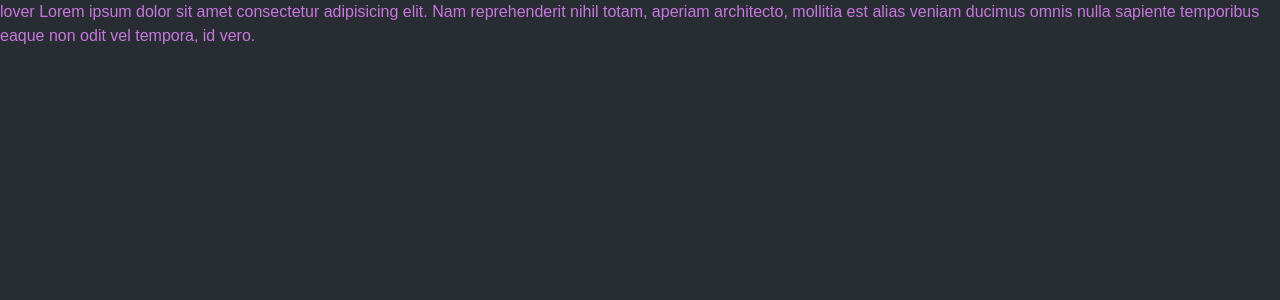
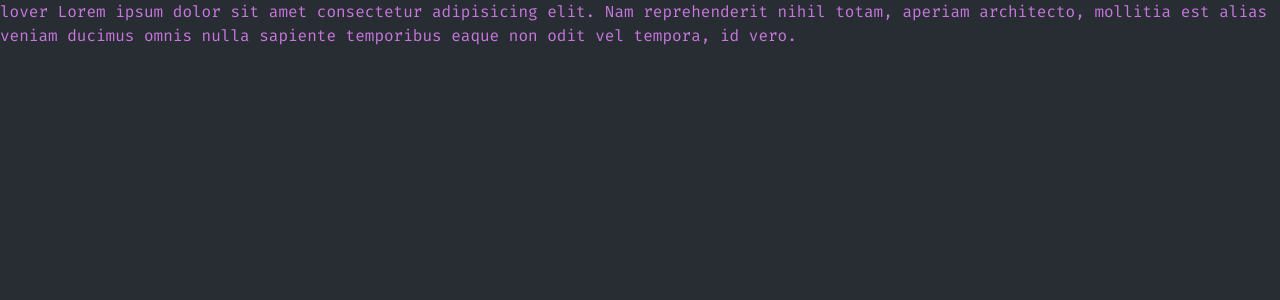
Before and after one commit to beka-birhanu/me, a Next.js app: page / in a window 1280 px wide. Shown: the top 300 px of the page. Built offline with nearby package versions, Linux system fonts and the light colour scheme.

Commit message:
fix: change font

```diff
--- a/app/globals.css
+++ b/app/globals.css
@@ -4,11 +4,12 @@
 
 :root {
   --background: #282c33;
+  --font-firacode: "Fira Code", monospace;
 }
 
 body {
   background: var(--background);
-  font-family: Arial, Helvetica, sans-serif;
+  font-family: var(--font-firacode);
 }
 
 @layer utilities {
```
